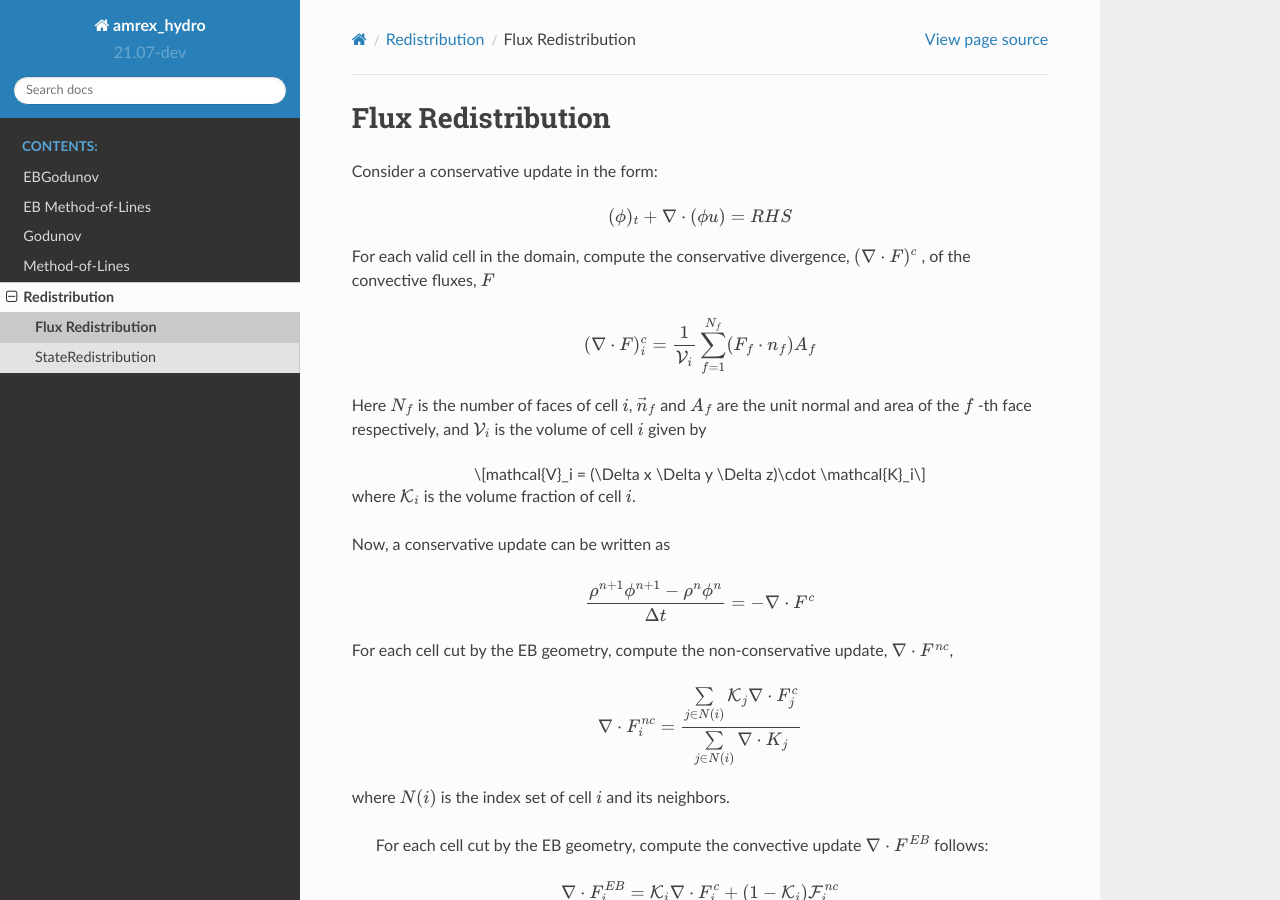
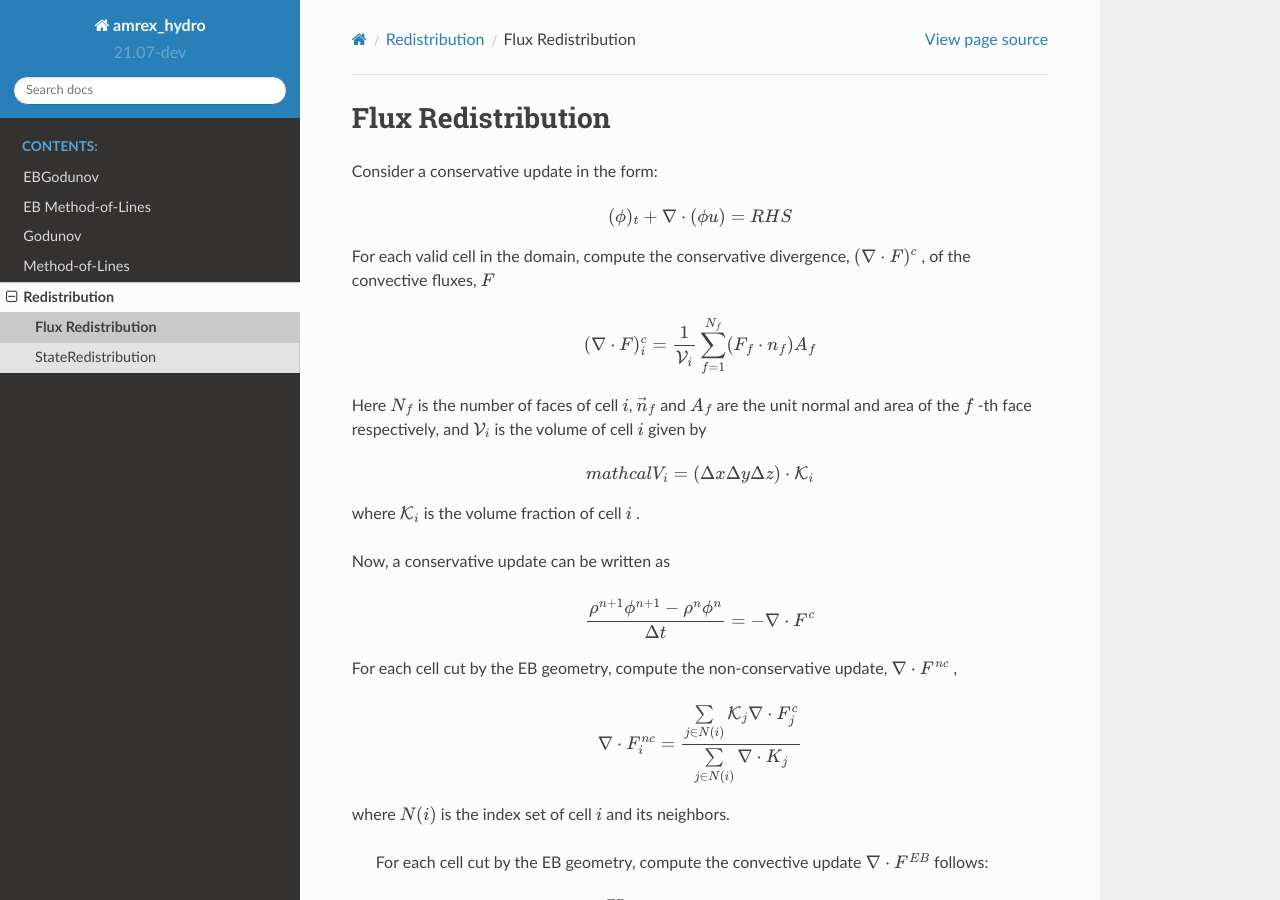
Before and after one commit to AMReX-Fluids/AMReX-Hydro, a Sphinx documentation site: the page built from Docs/source/FluxRedistribution.rst, in a window 1280 px wide and 900 px high. Built offline with Sphinx 7.4.7 and the Read the Docs theme 2.0.0, drawn with Linux system fonts in a browser that asks for light colours; pages that are not in the unit, such as notebooks, are missing from menus.

Commit message:
fix typo

```diff
--- a/Docs/source/FluxRedistribution.rst
+++ b/Docs/source/FluxRedistribution.rst
@@ -19,15 +19,15 @@
 are the unit normal and area of the :math:`f` -th face respectively,
 and :math:`\mathcal{V}_i` is the volume of cell :math:`i` given by
 
-.. math:: mathcal{V}_i = (\Delta x \Delta y \Delta z)\cdot \mathcal{K}_i\
+.. math:: mathcal{V}_i = (\Delta x \Delta y \Delta z)\cdot \mathcal{K}_i
 
-where :math:`\mathcal{K}_i` is the volume fraction of cell :math:`i`.
+where :math:`\mathcal{K}_i` is the volume fraction of cell :math:`i` .
 
 Now, a conservative update can be written as
 
 .. math:: \frac{ \rho^{n+1} \phi^{n+1} - \rho^{n} \phi^{n} }{\Delta t} = - \nabla \cdot{F}^c
 
-For each cell cut by the EB geometry, compute the non-conservative update, :math:`\nabla \cdot {F}^{nc}`,
+For each cell cut by the EB geometry, compute the non-conservative update, :math:`\nabla \cdot {F}^{nc}` ,
 
 .. math:: \nabla\cdot{F}^{nc}_i = \dfrac{\sum\limits_{j\in N(i) } \mathcal{K}_j\nabla \cdot {F}^c_j} {\sum\limits_{j\in N(i) } \nabla \cdot{K}_j}
 
@@ -37,18 +37,18 @@
 
 .. math:: \nabla \cdot{F}^{EB}_i = \mathcal{K}_i\nabla \cdot{F}^{c}_i +(1-\mathcal{K}_i)\mathcal{F}^{nc}_i
 
-For each cell cut by the EB geometry, redistribute its mass loss, :math:`\delta M_i`, to its neighbors:
+For each cell cut by the EB geometry, redistribute its mass loss, :math:`\delta M_i` , to its neighbors:
 
 .. math::  \nabla \cdot {F}^{EB}_j :=   \nabla \cdot {F}^{EB}_j + w_{ij}\delta M_i\, \qquad \forall j\in N(i)\setminus i
 
-where the mass loss in cell :math:`i`, :math:`\delta M_i`, is given by
+where the mass loss in cell :math:`i` , :math:`\delta M_i` , is given by
 
 .. math:: \delta M_i =  \mathcal{K}_i(1- \mathcal{K}_i)[ \nabla \cdot {F}^c_i-  \nabla \cdot {F}^{nc}_i]
 
-and the weights, :math:`w_{ij}`, are
+and the weights, :math:`w_{ij}` , are
 
 .. math:: w_{ij} = \dfrac{1}{\sum\limits_{j\in N(i)\setminus i}  \mathcal{K}_j}
 
-Note that :math:`\nabla \cdot{F}_i^{EB}` gives an update for :math:`\rho \phi`; i.e.,
+Note that :math:`\nabla \cdot{F}_i^{EB}` gives an update for :math:`\rho \phi` ; i.e.,
 
 .. math:: \frac{\phi_i^{n+1} - \phi_i^{n} }{\Delta t} = - \nabla \cdot{F}^{EB}_i
```
